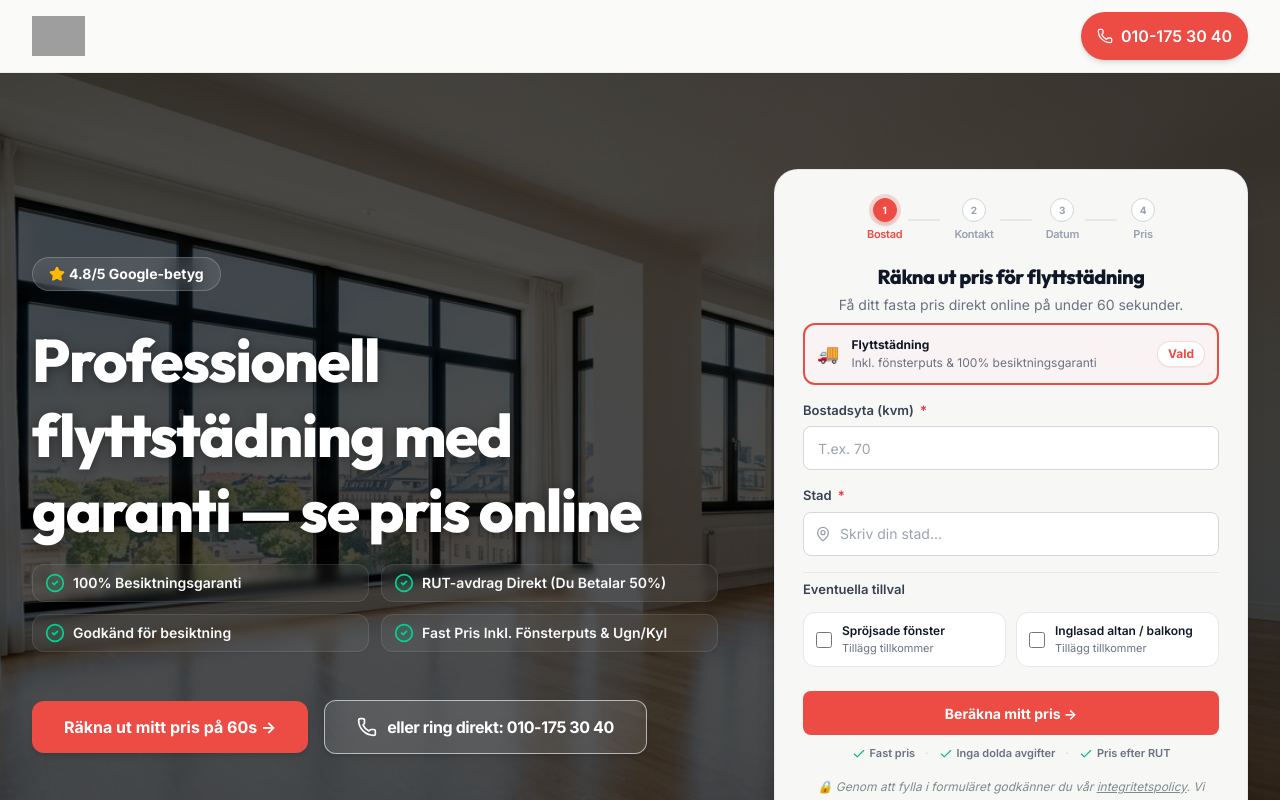
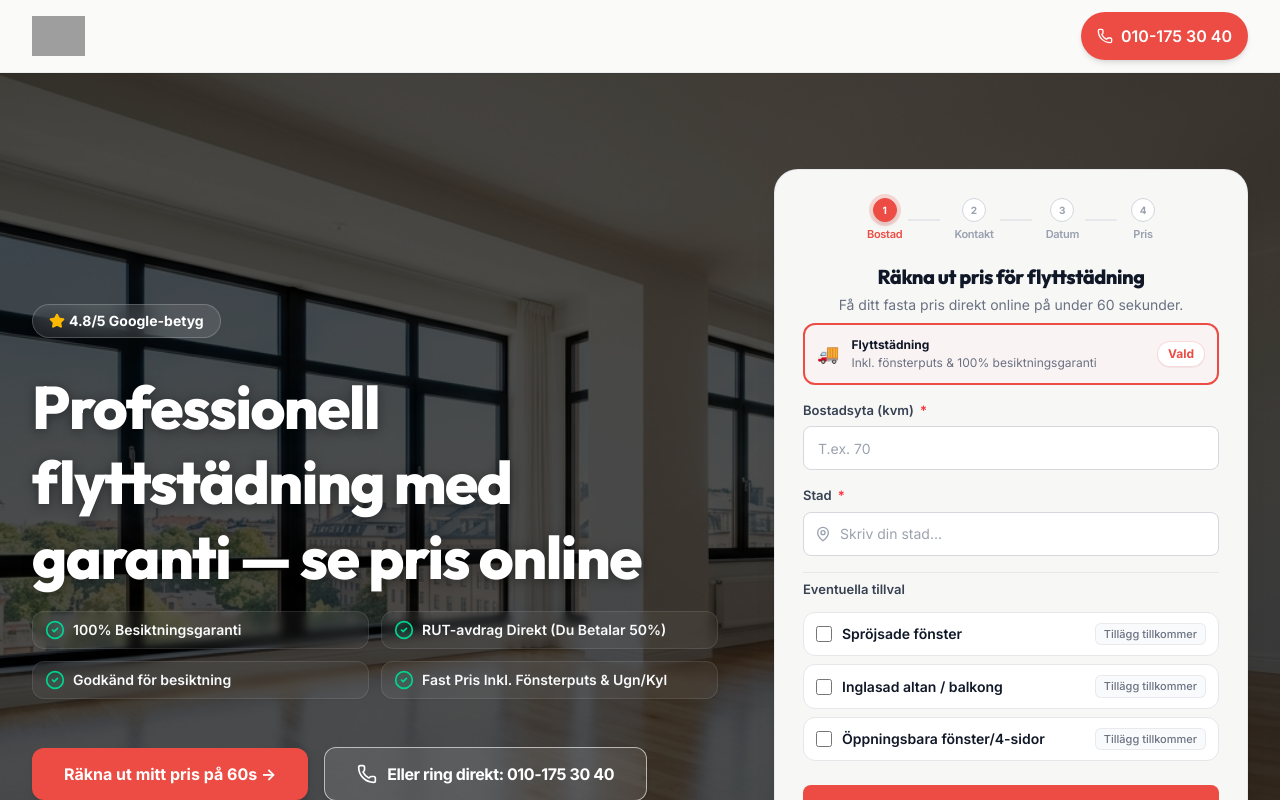
Before and after one commit to metricsrealm/stad-tradgard-flyttstadning, a React (Vite) app: page / in a window 1280 px wide. Shown: the top 800 px of the page. Built offline with nearby package versions, Linux system fonts and the light colour scheme; grey boxes are pictures that could not be loaded.

Commit message:
feat(calculator): add support for öppningsbara fönster
Update calculator form to include an option for "öppningsbara fönster" and improve dynamic add-on price notice logic. Minor text correction in Hero component.

```diff
--- a/src/components/CalculatorForm.tsx
+++ b/src/components/CalculatorForm.tsx
@@ -174,6 +174,7 @@ export default function CalculatorForm({ initialService, initialCity, onSubmitSu
   // Add-ons
   const [sprojsFonster, setSprojsFonster] = useState<boolean>(false);
   const [inglasadAltan, setInglasadAltan] = useState<boolean>(false);
+  const [oppningsbaraFonster, setOppningsbaraFonster] = useState<boolean>(false);
 
   // Customer contact info & preferences
   const [name, setName] = useState<string>('');
@@ -257,17 +258,18 @@ export default function CalculatorForm({ initialService, initialCity, onSubmitSu
 
   // Dynamic add-on notice displayed with the final price depending on customer's selection
   const getAddonNotice = () => {
-    if (sprojsFonster && inglasadAltan) {
-      return {
-        badge: "Tillägg tillkommer för både fönster och balkong",
-        title: "Extra avgift tillkommer för fönster och balkong",
-        description: "Observera: En extra avgift tillkommer för både spröjsade fönster och inglasad altan/balkong utöver det ordinarie priset."
-      };
-    }
+    const selected: { name: string; badgeName: string }[] = [];
+    if (sprojsFonster) selected.push({ name: 'spröjsade fönster', badgeName: 'spröjsade fönster' });
+    if (inglasadAltan) selected.push({ name: 'inglasad altan/balkong', badgeName: 'balkong' });
+    if (oppningsbaraFonster) selected.push({ name: 'öppningsbara fönster/4-sidor', badgeName: 'öppningsbara fönster' });
+
+    if (selected.length === 0) return null;
+
+    if (selected.length === 1) {
       if (sprojsFonster) {
         return {
-        badge: "Tillägg tillkommer för fönster",
-        title: "Extra avgift tillkommer för fönster",
+          badge: "Tillägg tillkommer för spröjsade fönster",
+          title: "Extra avgift tillkommer för spröjsade fönster",
           description: "Observera: En extra avgift tillkommer för spröjsade fönster utöver det ordinarie priset."
         };
       }
@@ -278,7 +280,28 @@ export default function CalculatorForm({ initialService, initialCity, onSubmitSu
           description: "Observera: En extra avgift tillkommer för inglasad altan/balkong utöver det ordinarie priset."
         };
       }
-    return null;
+      if (oppningsbaraFonster) {
+        return {
+          badge: "Tillägg tillkommer för öppningsbara fönster/4-sidor",
+          title: "Extra avgift tillkommer för öppningsbara fönster/4-sidor",
+          description: "Observera: En extra avgift tillkommer för öppningsbara fönster/4-sidor utöver det ordinarie priset."
+        };
+      }
+    }
+
+    if (selected.length === 2) {
+      return {
+        badge: `Tillägg tillkommer för ${selected[0].badgeName} & ${selected[1].badgeName}`,
+        title: `Extra avgift tillkommer för tillval`,
+        description: `Observera: En extra avgift tillkommer för både ${selected[0].name} och ${selected[1].name} utöver det ordinarie priset.`
+      };
+    }
+
+    return {
+      badge: "Tillägg tillkommer för valda tillval",
+      title: "Extra avgift tillkommer för tillval",
+      description: "Observera: En extra avgift tillkommer för spröjsade fönster, inglasad altan/balkong och öppningsbara fönster/4-sidor utöver det ordinarie priset."
+    };
   };
 
   const addonNotice = getAddonNotice();
@@ -355,8 +378,9 @@ export default function CalculatorForm({ initialService, initialCity, onSubmitSu
     // Fire lead generation payload immediately in Step 3 so details are saved
     try {
       const addons: string[] = [];
-      if (sprojsFonster) addons.push("Spröjsade fönster (extra tillägg tillkommer)");
-      if (inglasadAltan) addons.push("Inglasad altan/balkong (extra tillägg tillkommer)");
+      if (sprojsFonster) addons.push("Spröjsade fönster");
+      if (inglasadAltan) addons.push("Inglasad altan/balkong");
+      if (oppningsbaraFonster) addons.push("Öppningsbara fönster/4-sidor");
       const fullMessage = addons.length > 0
         ? `Tillval: ${addons.join(', ')}.${message ? ' ' + message : ''}`
         : message;
@@ -449,8 +473,9 @@ export default function CalculatorForm({ initialService, initialCity, onSubmitSu
     setIsSubmitting(true);
     try {
       const addons: string[] = [];
-      if (sprojsFonster) addons.push("Spröjsade fönster (extra tillägg tillkommer)");
-      if (inglasadAltan) addons.push("Inglasad altan/balkong (extra tillägg tillkommer)");
+      if (sprojsFonster) addons.push("Spröjsade fönster");
+      if (inglasadAltan) addons.push("Inglasad altan/balkong");
+      if (oppningsbaraFonster) addons.push("Öppningsbara fönster/4-sidor");
       const fullMessage = addons.length > 0
         ? `Tillval: ${addons.join(', ')}.${message ? ' ' + message : ''}`
         : message;
@@ -671,67 +696,92 @@ export default function CalculatorForm({ initialService, initialCity, onSubmitSu
             )}
           </div>
 
-          {/* Additional Services UI (Eventuella tillval) - Compact Selectable Cards */}
+          {/* Additional Services UI (Eventuella tillval) - Clean & Professional Layout */}
           <div className="space-y-2 pt-2 border-t border-gray-150">
             <div className="flex items-center justify-between">
               <label className="block text-xs font-semibold text-gray-700">
                 Eventuella tillval
               </label>
-              {(sprojsFonster || inglasadAltan) && (
+              {(sprojsFonster || inglasadAltan || oppningsbaraFonster) && (
                 <span className="text-[10px] font-bold text-amber-700 bg-amber-50 border border-amber-200 px-2 py-0.5 rounded-md">
                   Extra avgift tillkommer
                 </span>
               )}
             </div>
-            <div className="grid grid-cols-1 sm:grid-cols-2 gap-2.5">
-              {/* Card 1: Spröjsade fönster */}
+            <div className="space-y-2">
+              {/* Option 1: Spröjsade fönster */}
               <div
                 onClick={() => setSprojsFonster(!sprojsFonster)}
-                className={`flex items-center gap-2.5 px-3 py-2.5 rounded-xl border text-left transition-all duration-150 cursor-pointer ${
+                className={`flex items-center justify-between gap-2 px-3 py-2.5 rounded-xl border text-left transition-all duration-150 cursor-pointer ${
                   sprojsFonster
                     ? 'border-brand bg-red-50/40 shadow-2xs ring-1 ring-brand'
                     : 'border-gray-200 bg-white hover:border-gray-300 hover:bg-gray-50/50'
                 }`}
               >
+                <div className="flex items-center gap-2.5 min-w-0">
                   <input
                     type="checkbox"
                     checked={sprojsFonster}
                     onChange={() => {}} // Handled by div container click
                     className="w-4 h-4 rounded border-gray-300 text-brand focus:ring-brand flex-shrink-0 cursor-pointer"
                   />
-                <div className="flex flex-col min-w-0 justify-center">
-                  <span className="text-xs font-semibold text-gray-900 leading-tight">
+                  <span className="text-xs sm:text-sm font-semibold text-gray-900">
                     Spröjsade fönster
                   </span>
-                  <span className="text-[11px] text-gray-500 mt-0.5">
+                </div>
+                <span className="text-[10px] sm:text-[11px] font-medium text-gray-500 bg-gray-50 border border-gray-200/80 px-2 py-0.5 rounded-md flex-shrink-0 whitespace-nowrap">
                   Tillägg tillkommer
                 </span>
               </div>
-              </div>
 
-              {/* Card 2: Inglasad altan / balkong */}
+              {/* Option 2: Inglasad altan / balkong */}
               <div
                 onClick={() => setInglasadAltan(!inglasadAltan)}
-                className={`flex items-center gap-2.5 px-3 py-2.5 rounded-xl border text-left transition-all duration-150 cursor-pointer ${
+                className={`flex items-center justify-between gap-2 px-3 py-2.5 rounded-xl border text-left transition-all duration-150 cursor-pointer ${
                   inglasadAltan
                     ? 'border-brand bg-red-50/40 shadow-2xs ring-1 ring-brand'
                     : 'border-gray-200 bg-white hover:border-gray-300 hover:bg-gray-50/50'
                 }`}
               >
+                <div className="flex items-center gap-2.5 min-w-0">
                   <input
                     type="checkbox"
                     checked={inglasadAltan}
                     onChange={() => {}} // Handled by div container click
                     className="w-4 h-4 rounded border-gray-300 text-brand focus:ring-brand flex-shrink-0 cursor-pointer"
                   />
-                <div className="flex flex-col min-w-0 justify-center">
-                  <span className="text-xs font-semibold text-gray-900 leading-tight">
+                  <span className="text-xs sm:text-sm font-semibold text-gray-900">
                     Inglasad altan / balkong
                   </span>
-                  <span className="text-[11px] text-gray-500 mt-0.5">
+                </div>
+                <span className="text-[10px] sm:text-[11px] font-medium text-gray-500 bg-gray-50 border border-gray-200/80 px-2 py-0.5 rounded-md flex-shrink-0 whitespace-nowrap">
                   Tillägg tillkommer
                 </span>
               </div>
+
+              {/* Option 3: Öppningsbara fönster/4-sidor */}
+              <div
+                onClick={() => setOppningsbaraFonster(!oppningsbaraFonster)}
+                className={`flex items-center justify-between gap-2 px-3 py-2.5 rounded-xl border text-left transition-all duration-150 cursor-pointer ${
+                  oppningsbaraFonster
+                    ? 'border-brand bg-red-50/40 shadow-2xs ring-1 ring-brand'
+                    : 'border-gray-200 bg-white hover:border-gray-300 hover:bg-gray-50/50'
+                }`}
+              >
+                <div className="flex items-center gap-2.5 min-w-0">
+                  <input
+                    type="checkbox"
+                    checked={oppningsbaraFonster}
+                    onChange={() => {}} // Handled by div container click
+                    className="w-4 h-4 rounded border-gray-300 text-brand focus:ring-brand flex-shrink-0 cursor-pointer"
+                  />
+                  <span className="text-xs sm:text-sm font-semibold text-gray-900">
+                    Öppningsbara fönster/4-sidor
+                  </span>
+                </div>
+                <span className="text-[10px] sm:text-[11px] font-medium text-gray-500 bg-gray-50 border border-gray-200/80 px-2 py-0.5 rounded-md flex-shrink-0 whitespace-nowrap">
+                  Tillägg tillkommer
+                </span>
               </div>
             </div>
           </div>
@@ -1009,23 +1059,6 @@ export default function CalculatorForm({ initialService, initialCity, onSubmitSu
             )}
           </div>
 
-          {/* Dynamic note with final price: extra charge will be added depending on customer selection */}
-          {addonNotice && (
-            <div className="bg-amber-50/95 border-2 border-amber-200/90 rounded-2xl p-4 text-left flex items-start gap-3 shadow-xs">
-              <div className="w-7 h-7 rounded-full bg-amber-200 text-amber-900 flex items-center justify-center flex-shrink-0 mt-0.5">
-                <Info className="w-4 h-4 text-amber-800" />
-              </div>
-              <div className="space-y-1 text-xs">
-                <h4 className="font-bold text-amber-950 text-sm">
-                  {addonNotice.title}
-                </h4>
-                <p className="text-amber-900 leading-relaxed">
-                  {addonNotice.description}
-                </p>
-              </div>
-            </div>
-          )}
-
           {/* Included in your move-out cleaning checklist */}
           <div className="space-y-2.5 bg-emerald-50/50 border border-emerald-100 p-4 rounded-xl">
             <h4 className="text-xs font-bold text-gray-800 uppercase tracking-wider text-center">
@@ -1107,15 +1140,6 @@ export default function CalculatorForm({ initialService, initialCity, onSubmitSu
           <h2 className="text-xl font-bold text-gray-900 font-display">
             Tack! Vi kontaktar dig inom kort med din bokningsbekräftelse.
           </h2>
-          {addonNotice && (
-            <div className="bg-amber-50/90 border border-amber-200/90 rounded-xl p-3 text-xs text-amber-900 max-w-sm mx-auto text-left flex items-start gap-2.5">
-              <Info className="w-4 h-4 text-amber-700 flex-shrink-0 mt-0.5" />
-              <div>
-                <p className="font-bold">{addonNotice.title}</p>
-                <p className="text-amber-800 text-[11px] mt-0.5">Vi har noterat dina önskemål och återkommer med fullständigt underlag.</p>
-              </div>
-            </div>
-          )}
           <p className="text-sm text-gray-600">
             Vill du prata direkt? Ring oss på{' '}
             <a href="tel:0101753040" className="text-brand font-bold hover:underline">
--- a/src/components/Hero.tsx
+++ b/src/components/Hero.tsx
@@ -134,7 +134,7 @@ export default function Hero({
                 id="hero-secondary-cta"
               >
                 <Phone className="w-5 h-5 text-white flex-shrink-0" />
-                <span className="font-bold text-white tracking-tight">eller ring direkt: 010-175 30 40</span>
+                <span className="font-bold text-white tracking-tight">Eller ring direkt: 010-175 30 40</span>
               </a>
             </div>
           </div>
--- a/src/types.ts
+++ b/src/types.ts
@@ -34,6 +34,7 @@ export interface FormValues {
   move_date?: string;
   sprojsFonster?: boolean;
   inglasadAltan?: boolean;
+  oppningsbaraFonster?: boolean;
   message?: string;
   suggested_price?: number | string;
   suggestedPrice?: number | string;
```
Lines whose indentation alone changed are shown as unchanged.
